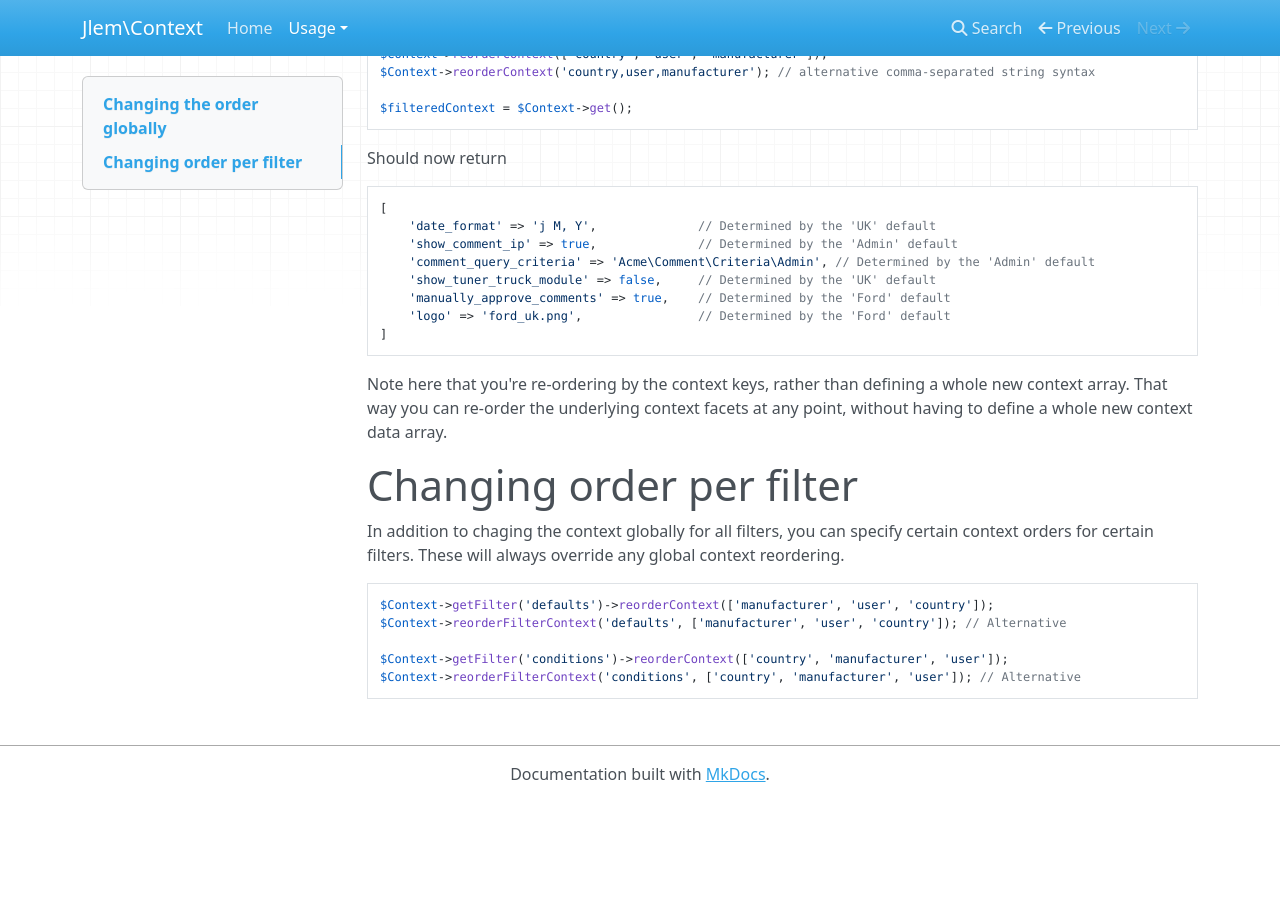
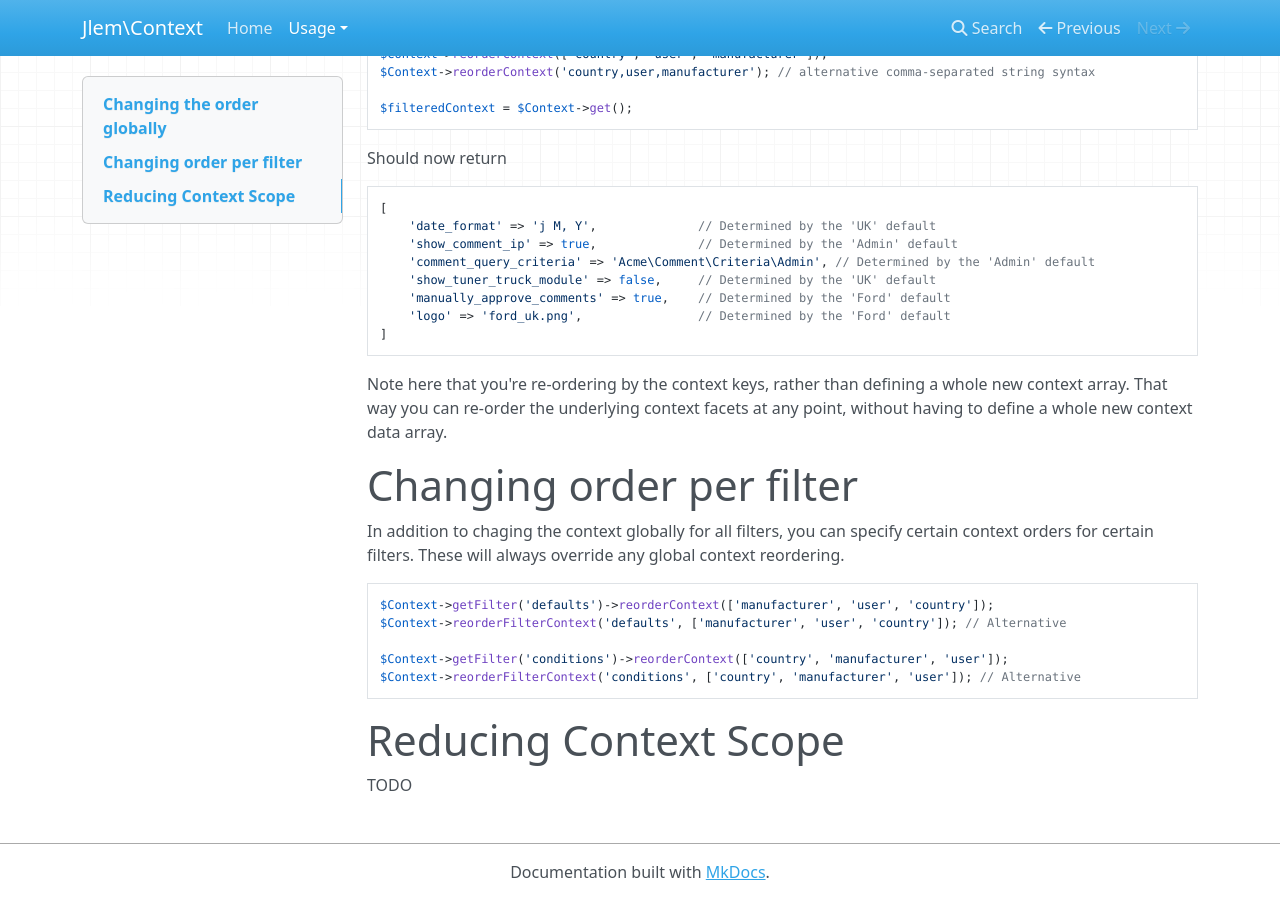
Before and after one commit to jlem/Context, an MkDocs documentation site: the page built from docs/usage/context_ordering.md, in a window 1280 px wide and 900 px high, scrolled down 602 px. Built offline with MkDocs 1.6.1, drawn with Linux system fonts in a browser that asks for light colours; nearby versions of some CDN libraries; old or Windows-style settings are respelled for this version of MkDocs; before the commit the page ends 1404 px from its top, so only the background shows below that.

Commit message:
cleaning up context ordering documentation

````diff
--- a/docs/usage/context_ordering.md
+++ b/docs/usage/context_ordering.md
@@ -55,3 +55,6 @@ $Context->reorderFilterContext('defaults', ['manufacturer', 'user', 'country']);
 $Context->getFilter('conditions')->reorderContext(['country', 'manufacturer', 'user']);
 $Context->reorderFilterContext('conditions', ['country', 'manufacturer', 'user']); // Alternative
 ```
+
+# Reducing Context Scope
+TODO
````
